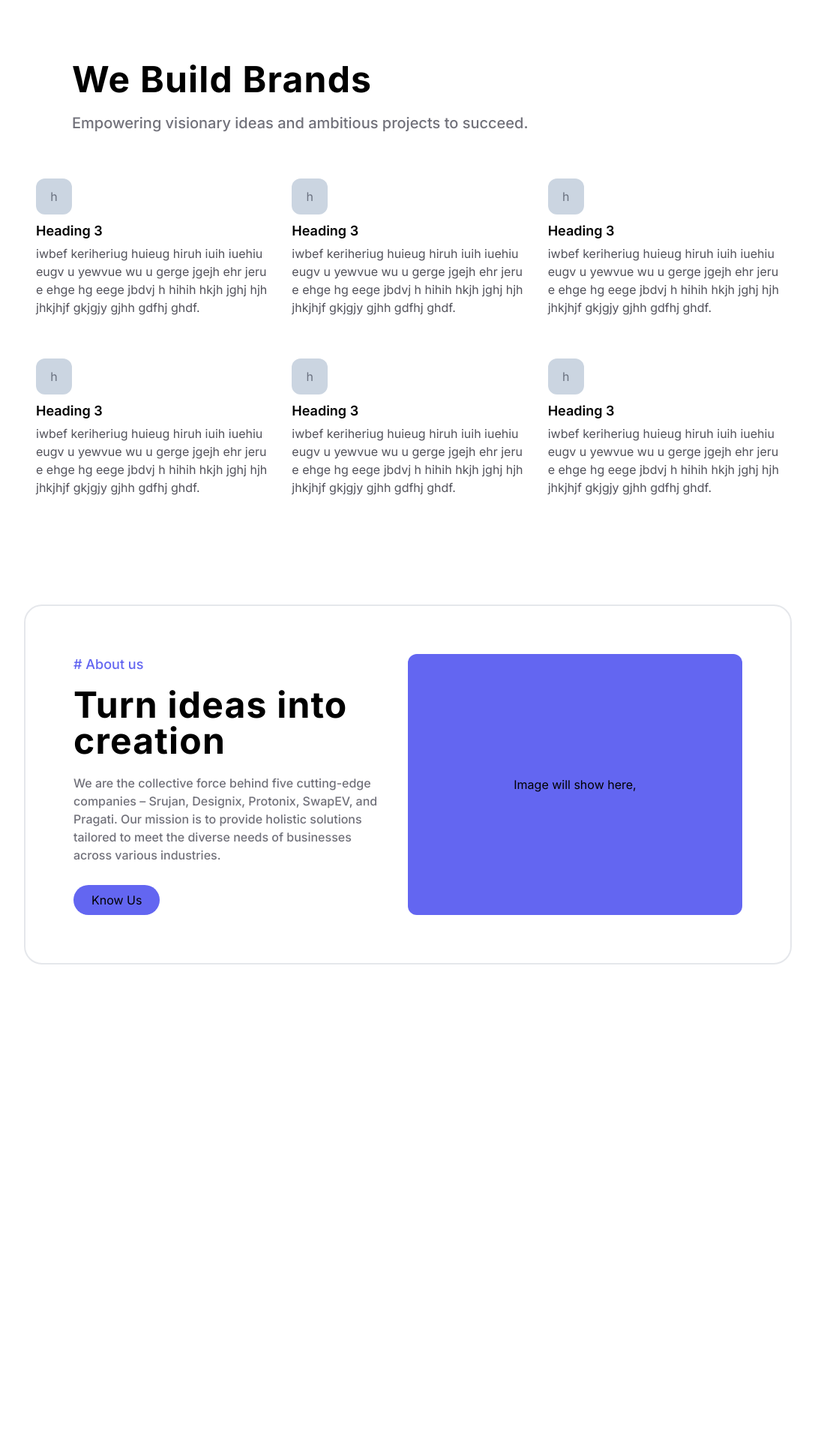
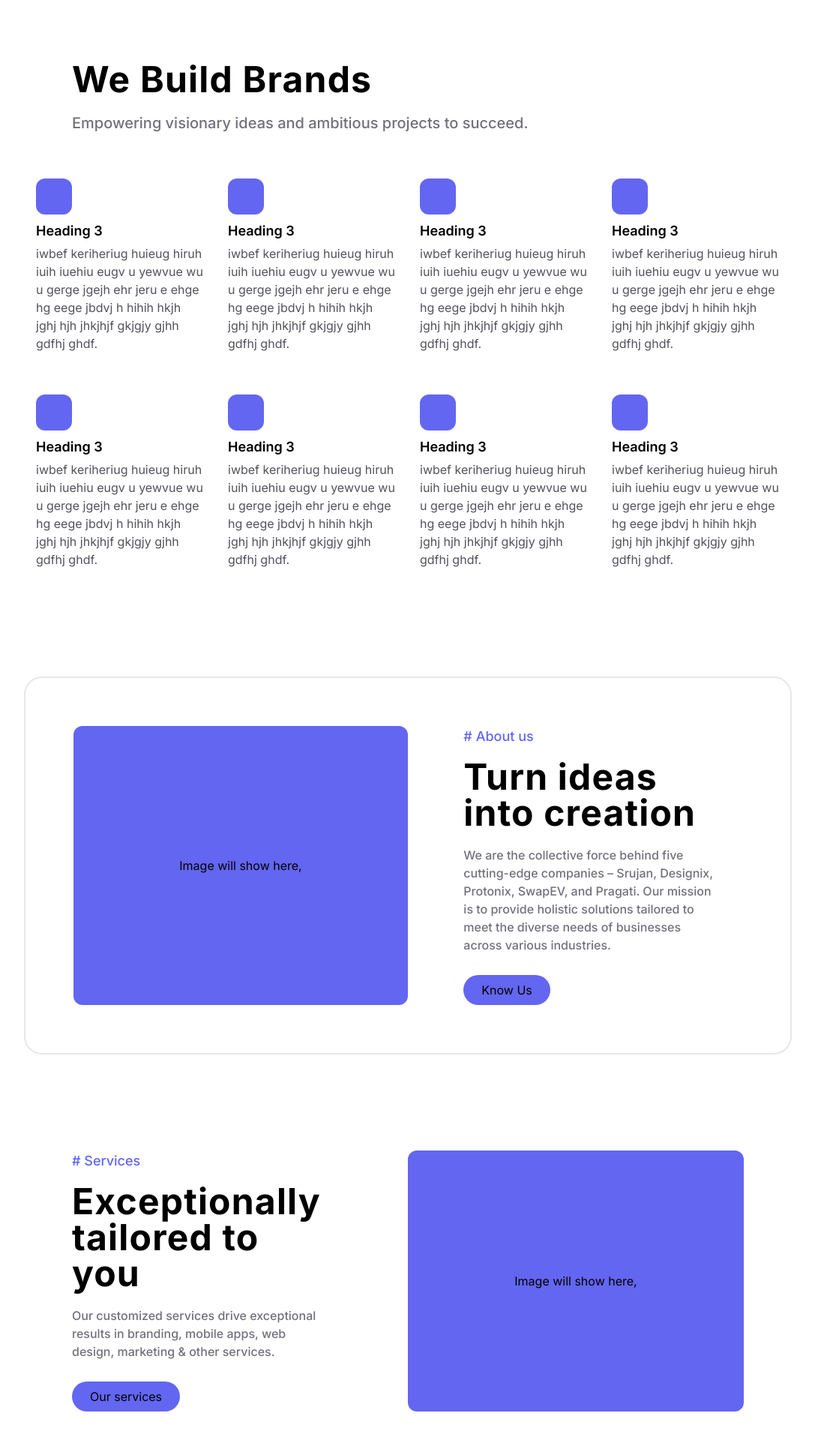
Before and after one commit to Darshasojitra/company, a React (Vite) app: page / in a window 1280 px wide. Shown: the part 846-2766 px from the top of the page at 75% size, without its empty margins (96-1183 px from the left). Before the commit the page ends 2356 px from the top, so only its background shows below. Built offline with nearby package versions, Linux system fonts and the light colour scheme.

Commit message:
Service section half done

```diff
--- a/src/components/Home.jsx
+++ b/src/components/Home.jsx
@@ -4,7 +4,7 @@ const Home = () => {
   return (
     <div>
       {/* Hero Section */}
-      <section className="w-full h-screen flex justify-start items-start overflow-x-hidden bg-indigo-500">
+      <section className="w-full h-screen flex justify-center items-center overflow-x-hidden bg-neutral-200">
         Video will come here,
         {/* <img
           src="https://tailwindui.com/plus/img/beams-basic.png"
@@ -26,10 +26,8 @@ const Home = () => {
 
           {/* Cards */}
           <div className=" flex justify-between flex-wrap">
-            <div className=" w-1/3 mt-6 p-4 rounded-2xl bg-slate-00">
-              <div className=" w-12 h-12 rounded-xl flex justify-center items-center text-gray-500 bg-slate-300">
-                h
-              </div>
+            <div className=" w-1/4 mt-6 p-4 rounded-2xl bg-slate-00">
+              <div className=" w-12 h-12 rounded-xl flex justify-center items-center text-gray-500 bg-indigo-500"></div>
 
               <h3 className=" mt-2 mb-1 text-lg font-semibold">Heading 3</h3>
               <p className="text-zinc-600 text-am">
@@ -38,10 +36,8 @@ const Home = () => {
                 jhkjhjf gkjgjy gjhh gdfhj ghdf.
               </p>
             </div>
-            <div className=" w-1/3 mt-6 p-4 rounded-2xl bg-slate-00">
-              <div className=" w-12 h-12 rounded-xl flex justify-center items-center text-gray-500 bg-slate-300">
-                h
-              </div>
+            <div className=" w-1/4 mt-6 p-4 rounded-2xl bg-slate-00">
+              <div className=" w-12 h-12 rounded-xl flex justify-center items-center text-gray-500 bg-indigo-500"></div>
 
               <h3 className=" mt-2 mb-1 text-lg font-semibold">Heading 3</h3>
               <p className="text-zinc-600 text-am">
@@ -50,10 +46,8 @@ const Home = () => {
                 jhkjhjf gkjgjy gjhh gdfhj ghdf.
               </p>
             </div>
-            <div className=" w-1/3 mt-6 p-4 rounded-2xl bg-slate-00">
-              <div className=" w-12 h-12 rounded-xl flex justify-center items-center text-gray-500 bg-slate-300">
-                h
-              </div>
+            <div className=" w-1/4 mt-6 p-4 rounded-2xl bg-slate-00">
+              <div className=" w-12 h-12 rounded-xl flex justify-center items-center text-gray-500 bg-indigo-500"></div>
 
               <h3 className=" mt-2 mb-1 text-lg font-semibold">Heading 3</h3>
               <p className="text-zinc-600 text-am">
@@ -62,10 +56,8 @@ const Home = () => {
                 jhkjhjf gkjgjy gjhh gdfhj ghdf.
               </p>
             </div>
-            <div className=" w-1/3 mt-6 p-4 rounded-2xl bg-slate-00">
-              <div className=" w-12 h-12 rounded-xl flex justify-center items-center text-gray-500 bg-slate-300">
-                h
-              </div>
+            <div className=" w-1/4 mt-6 p-4 rounded-2xl bg-slate-00">
+              <div className=" w-12 h-12 rounded-xl flex justify-center items-center text-gray-500 bg-indigo-500"></div>
 
               <h3 className=" mt-2 mb-1 text-lg font-semibold">Heading 3</h3>
               <p className="text-zinc-600 text-am">
@@ -74,10 +66,8 @@ const Home = () => {
                 jhkjhjf gkjgjy gjhh gdfhj ghdf.
               </p>
             </div>
-            <div className=" w-1/3 mt-6 p-4 rounded-2xl bg-slate-00">
-              <div className=" w-12 h-12 rounded-xl flex justify-center items-center text-gray-500 bg-slate-300">
-                h
-              </div>
+            <div className=" w-1/4 mt-6 p-4 rounded-2xl bg-slate-00">
+              <div className=" w-12 h-12 rounded-xl flex justify-center items-center text-gray-500 bg-indigo-500"></div>
 
               <h3 className=" mt-2 mb-1 text-lg font-semibold">Heading 3</h3>
               <p className="text-zinc-600 text-am">
@@ -86,10 +76,28 @@ const Home = () => {
                 jhkjhjf gkjgjy gjhh gdfhj ghdf.
               </p>
             </div>
-            <div className=" w-1/3 mt-6 p-4 rounded-2xl bg-slate-00">
-              <div className=" w-12 h-12 rounded-xl flex justify-center items-center text-gray-500 bg-slate-300">
-                h
-              </div>
+            <div className=" w-1/4 mt-6 p-4 rounded-2xl bg-slate-00">
+              <div className=" w-12 h-12 rounded-xl flex justify-center items-center text-gray-500 bg-indigo-500"></div>
+
+              <h3 className=" mt-2 mb-1 text-lg font-semibold">Heading 3</h3>
+              <p className="text-zinc-600 text-am">
+                iwbef keriheriug huieug hiruh iuih iuehiu eugv u yewvue wu u
+                gerge jgejh ehr jeru e ehge hg eege jbdvj h hihih hkjh jghj hjh
+                jhkjhjf gkjgjy gjhh gdfhj ghdf.
+              </p>
+            </div>
+            <div className=" w-1/4 mt-6 p-4 rounded-2xl bg-slate-00">
+              <div className=" w-12 h-12 rounded-xl flex justify-center items-center text-gray-500 bg-indigo-500"></div>
+
+              <h3 className=" mt-2 mb-1 text-lg font-semibold">Heading 3</h3>
+              <p className="text-zinc-600 text-am">
+                iwbef keriheriug huieug hiruh iuih iuehiu eugv u yewvue wu u
+                gerge jgejh ehr jeru e ehge hg eege jbdvj h hihih hkjh jghj hjh
+                jhkjhjf gkjgjy gjhh gdfhj ghdf.
+              </p>
+            </div>
+            <div className=" w-1/4 mt-6 p-4 rounded-2xl bg-slate-00">
+              <div className=" w-12 h-12 rounded-xl flex justify-center items-center text-gray-500 bg-indigo-500"></div>
 
               <h3 className=" mt-2 mb-1 text-lg font-semibold">Heading 3</h3>
               <p className="text-zinc-600 text-am">
@@ -102,10 +110,17 @@ const Home = () => {
         </section>
 
         {/* About Section */}
-        <section className="mb-56 p-16 border-2 rounded-3xl flex">
+        <section className="mb-32 p-16 border-2 rounded-3xl flex justify-between">
+          {/* Image */}
+          <div className="w-6/12 flex justify-center items-center bg-indigo-500 rounded-xl">
+            Image will show here,
+          </div>
+
           {/* Headings */}
-          <div className="w-6/12 pr-8">
-            <p className="mb-4 text-indigo-500 text-lg font-medium"># About us</p>
+          <div className="w-5/12 pr-8">
+            <p className="mb-4 text-indigo-500 text-lg font-medium">
+              # About us
+            </p>
             <h2 className="text-5xl tracking-wide font-bold">
               Turn ideas into creation
             </h2>
@@ -117,6 +132,25 @@ const Home = () => {
             </p>
             <button className="mt-2 py-2 px-6 bg-indigo-500 rounded-full">
               Know Us
+            </button>
+          </div>
+        </section>
+
+        {/* Services Section */}
+        <section className="mb-56 px-16 flex justify-between">
+          <div className="w-5/12 pr-8">
+            <p className="mb-4 text-indigo-500 text-lg font-medium">
+              # Services
+            </p>
+            <h2 className="text-5xl tracking-wide font-bold">
+              Exceptionally tailored to you
+            </h2>
+            <p className=" my-5 text-zinc-500 text-base font-medium">
+              Our customized services drive exceptional results in branding,
+              mobile apps, web design, marketing & other services.
+            </p>
+            <button className="mt-2 py-2 px-6 bg-indigo-500 rounded-full">
+              Our services
             </button>
           </div>
 
--- a/src/components/Navbar.jsx
+++ b/src/components/Navbar.jsx
@@ -2,7 +2,7 @@ import { Link } from "react-router-dom";
 
 const Navbar = () => {
   return (
-    <div className=" fixed top-0 w-full px-32 py-4 flex items-center justify-between z-50 bg-slate-300">
+    <div className=" fixed top-0 w-full px-32 py-5 flex items-center justify-between z-50 bg-indigo-500">
       <div className="text-3xl font-bold text-blue-950">MindStormSoft.</div>
       <div className=" w-5/12 flex justify-between text-sm font-semibold">
         <Link to="/">Home</Link>
```
